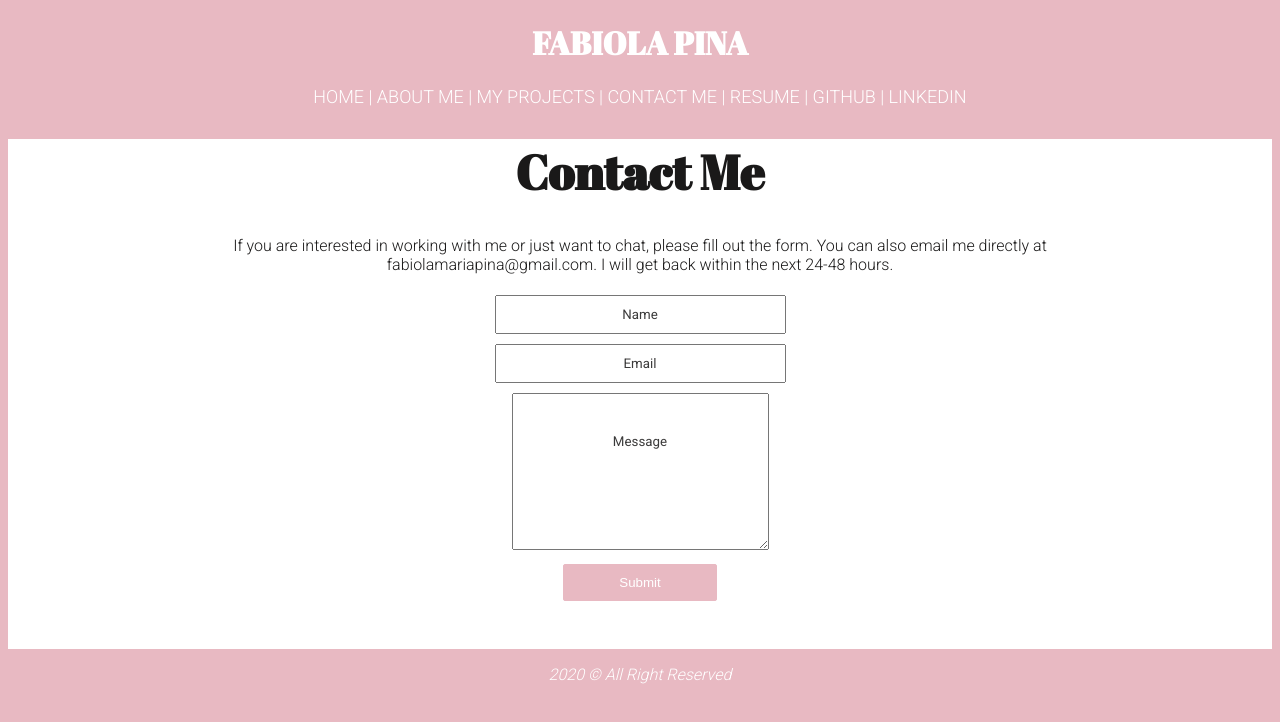
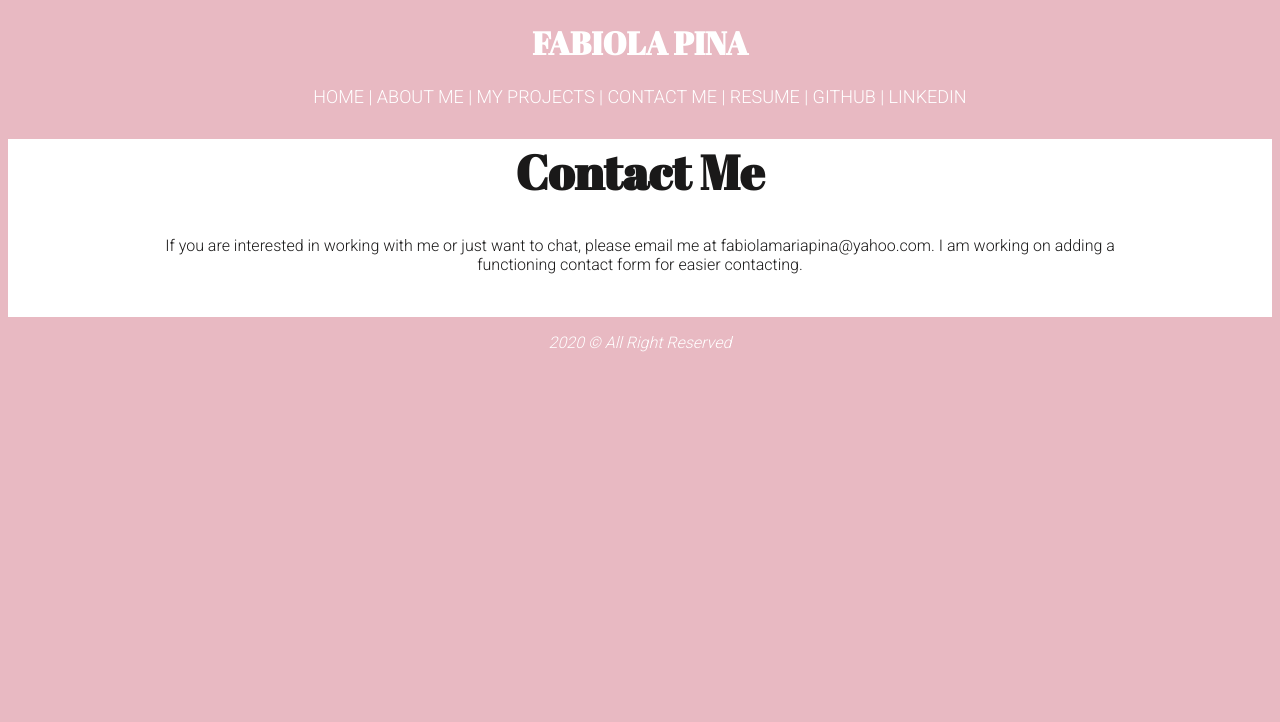
Before and after one commit to fabiolamariapina/portfolio-website, a React (Create React App) app in the folder portfolio/: page /contact-me in a window 1280 px wide. Shown: the top 722 px of the page. Built offline with nearby package versions, Linux system fonts and the light colour scheme.

Commit message:
removed contact form

```diff
--- a/portfolio/src/components/ContactForm.jsx
+++ b/portfolio/src/components/ContactForm.jsx
@@ -27,6 +27,7 @@ export default class ContactForm extends Component {
   }
   handleSubmit(event) {
     event.preventDefault();
+    console.log(this.state);
     axios({
       method: "POST",
       url: "http://localhost:3000/send",
--- a/portfolio/src/components/ContactMe.jsx
+++ b/portfolio/src/components/ContactMe.jsx
@@ -11,11 +11,10 @@ export default class ContactMe extends Component {
         <div className="contact-me-spiel">
           <p className="contact-me" id="contact-me-spiel-part-1">
             If you are interested in working with me or just want to chat,
-            please fill out the form. You can also email me directly at
-            fabiolamariapina@gmail.com. I will get back within the next 24-48
-            hours.
+            please email me at fabiolamariapina@yahoo.com. I am working on
+            adding a functioning contact form for easier contacting.
           </p>
-          <ContactForm />
+          {/* <ContactForm /> */}
         </div>
       </div>
     );
--- a/portfolio/src/components/MyProjects.jsx
+++ b/portfolio/src/components/MyProjects.jsx
@@ -28,7 +28,7 @@ export default class MyProjects extends Component {
               alt="dream destinations"
             />
             <br />
-            <p className="my=projects" id="dream-destinations-description">
+            <p className="my-projects" id="dream-destinations-description">
               Dream Destinations is a travel destinations bucket list
               application. It is the group project I was a part of in General
               Assembly's software engineering immersive. As part of this
```
Also changed, not shown: 1 other file (tests, documents, lock files or other folders).
